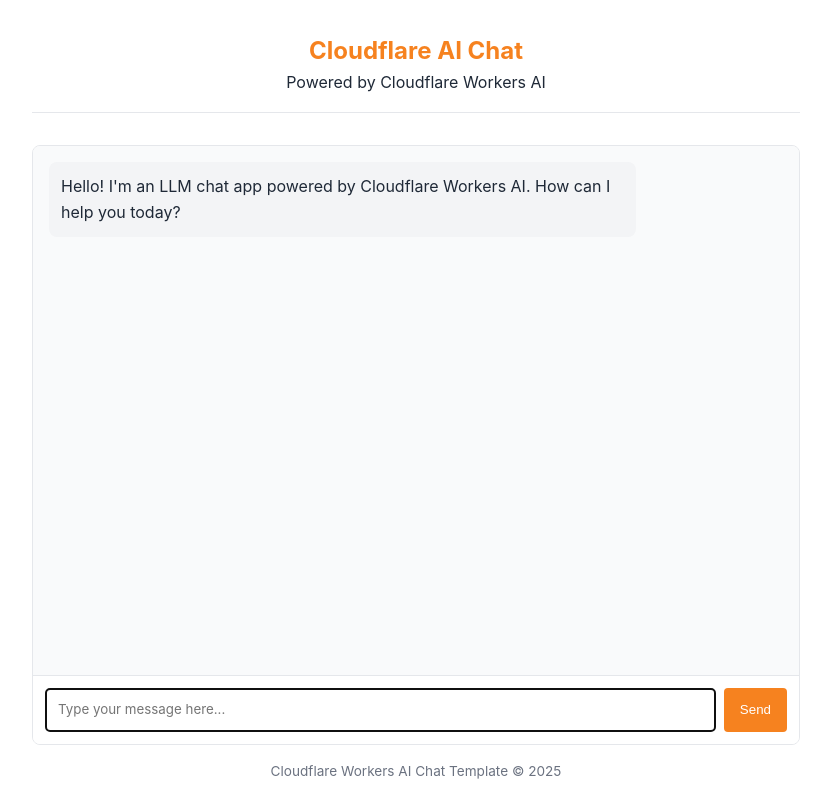
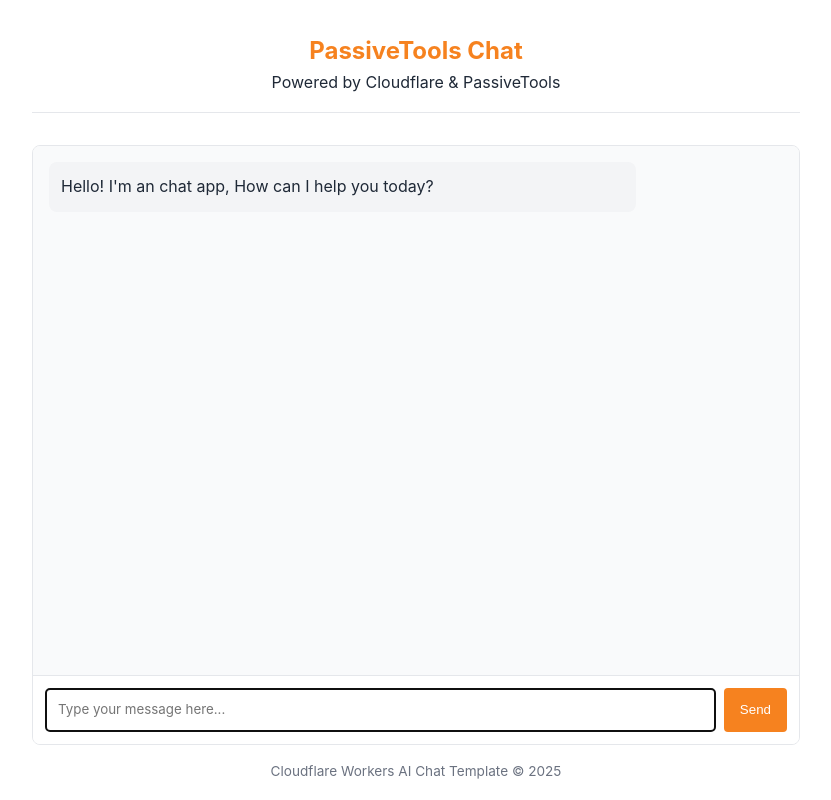
Before and after one commit to PassiveTools/passivetools-chat, a website: page public/index.html in a window 1280 px wide. Shown: the whole page, without its empty margins (224-1055 px from the left). Drawn offline with Linux system fonts and the light colour scheme.

Commit message:
Update index.html

```diff
--- a/public/index.html
+++ b/public/index.html
@@ -3,7 +3,7 @@
   <head>
     <meta charset="UTF-8" />
     <meta name="viewport" content="width=device-width, initial-scale=1.0" />
-    <title>LLM Chat App</title>
+    <title>PassiveTools Chat</title>
     <style>
       :root {
         --primary-color: #f6821f;
@@ -138,15 +138,15 @@
   </head>
   <body>
     <header>
-      <h1>Cloudflare AI Chat</h1>
-      <p>Powered by Cloudflare Workers AI</p>
+      <h1>PassiveTools Chat</h1>
+      <p>Powered by Cloudflare & PassiveTools</p>
     </header>
 
     <div class="chat-container">
       <div id="chat-messages" class="chat-messages">
         <div class="message assistant-message">
           <p>
-            Hello! I'm an LLM chat app powered by Cloudflare Workers AI. How can
+            Hello! I'm an chat app, How can
             I help you today?
           </p>
         </div>
```
